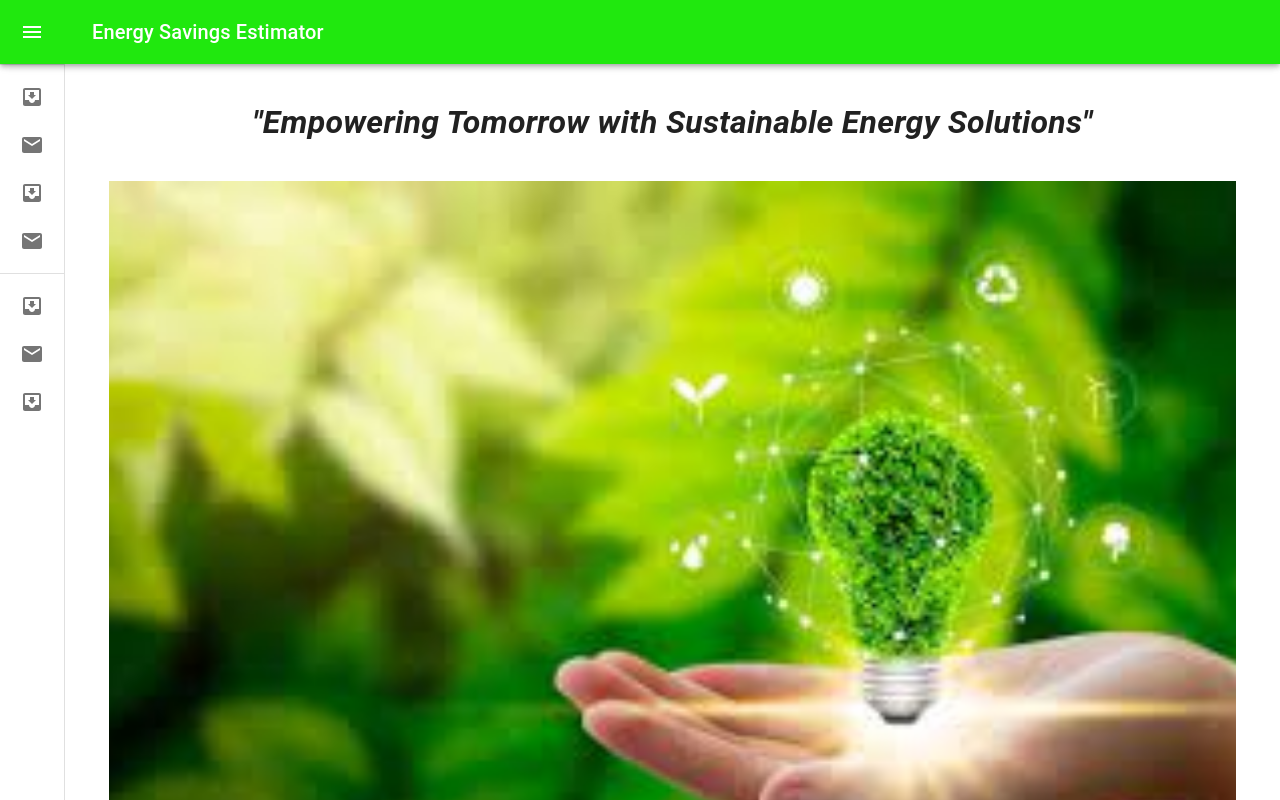
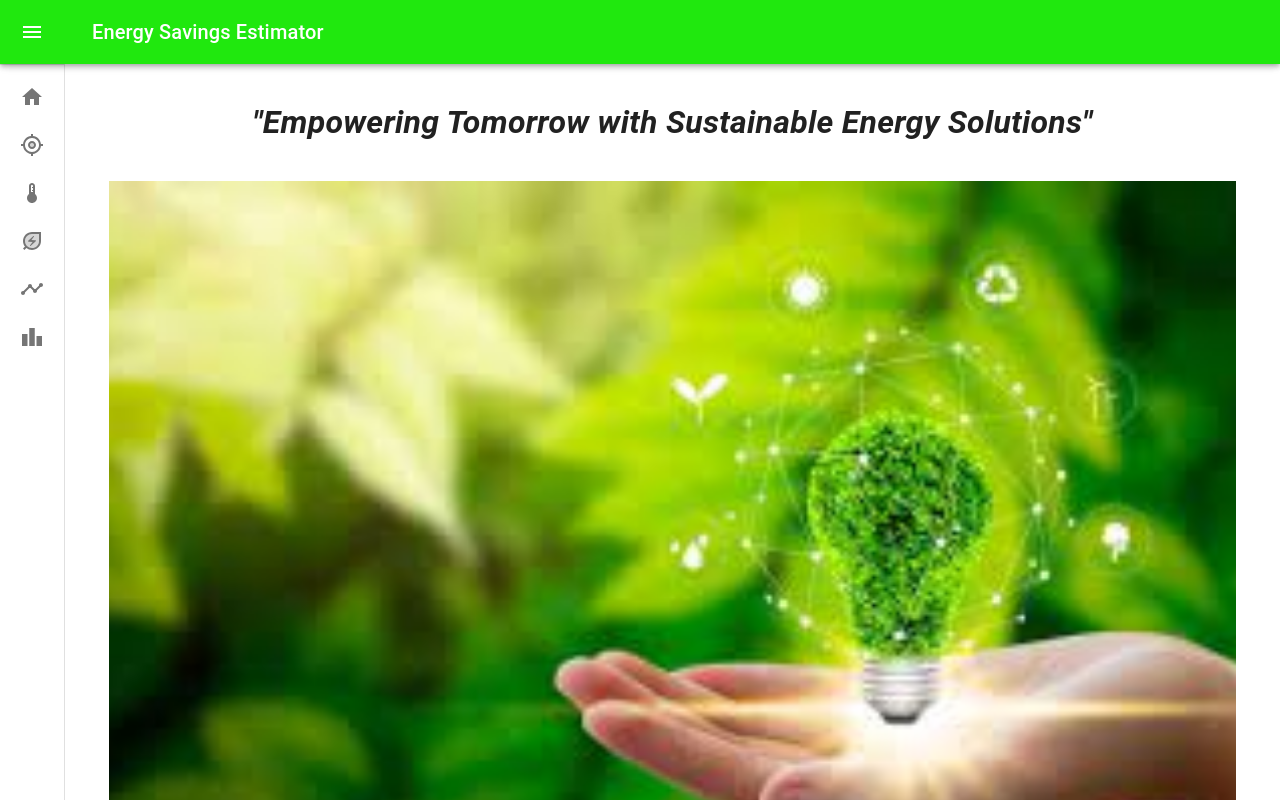
Before and after one commit to wycliffemwimali/EnergySavingsEstimator-frontend, a React (Create React App) app: page / in a window 1280 px wide. Shown: the top 800 px of the page. Built offline with nearby package versions, Linux system fonts and the light colour scheme.

Commit message:
renamed drawer items

```diff
--- a/package.json
+++ b/package.json
@@ -12,6 +12,7 @@
     "@testing-library/user-event": "^13.5.0",
     "react": "^18.2.0",
     "react-dom": "^18.2.0",
+    "react-router-dom": "^5.2.0",
     "react-scripts": "5.0.1",
     "web-vitals": "^2.1.4"
   },
--- a/src/App.js
+++ b/src/App.js
@@ -1,13 +1,14 @@
 // import logo from './logo.svg';
 import './App.css';
 import './component/Appbar'
-import Appbar from './component/Appbar';
+import { BrowserRouter as Router } from 'react-router-dom';
+import MiniDrawer from './component/Appbar';
 
 function App() {
   return (
-    <div className="App">
-     <Appbar/>
-    </div>
+    <Router>
+     <MiniDrawer/>
+    </Router>
   );
 }
 
--- a/src/component/Appbar.js
+++ b/src/component/Appbar.js
@@ -16,12 +16,25 @@ import ListItem from '@mui/material/ListItem';
 import ListItemButton from '@mui/material/ListItemButton';
 import ListItemIcon from '@mui/material/ListItemIcon';
 import ListItemText from '@mui/material/ListItemText';
-import InboxIcon from '@mui/icons-material/MoveToInbox';
-import MailIcon from '@mui/icons-material/Mail';
+import DeviceThermostatTwoToneIcon from '@mui/icons-material/DeviceThermostatTwoTone';
+import HomeIcon from '@mui/icons-material/Home';
+import GpsFixedTwoToneIcon from '@mui/icons-material/GpsFixedTwoTone';
+import EnergySavingsLeafTwoToneIcon from '@mui/icons-material/EnergySavingsLeafTwoTone';
+import TimelineTwoToneIcon from '@mui/icons-material/TimelineTwoTone';
+import LeaderboardIcon from '@mui/icons-material/Leaderboard';
+import { BrowserRouter as Router, Switch, Route, Link } from 'react-router-dom';
+import Temperature from './routes/Temperature';
+import Energy from './routes/Energy';
+import Map from './routes/Map';
+import Trends from './routes/Trends';
+import Home from './routes/Home';
+import Visualize from './routes/Visualize';
+
 
 import Image1 from './energy1.jpeg';
 import Image2 from './energy2.jpeg';
 import Image3 from './energy3.jpeg';
+
 
 const drawerWidth = 240;
 
@@ -117,13 +130,14 @@ const ImageCarousel = ({ images }) => {
 
 const SloganTypography = styled(Typography)(({ theme }) => ({
   fontSize: '1.5rem',
+  position: 'relative',
+  textAlign: 'center',
   fontWeight: 'bold',
   fontStyle: 'italic',
   [theme.breakpoints.up('sm')]: {
     fontSize: '2rem',
   },
 }));
-
 
 export default function MiniDrawer() {
   const theme = useTheme();
@@ -138,6 +152,7 @@ export default function MiniDrawer() {
   };
 
   return (
+    <Router>
       <Box sx={{ display: 'flex' }}>
         <CssBaseline />
         <AppBar position="fixed" open={open}>
@@ -167,9 +182,18 @@ export default function MiniDrawer() {
           </DrawerHeader>
           <Divider />
           <List>
-          {['Inbox', 'Starred', 'Send email', 'Drafts'].map((text, index) => (
-            <ListItem key={text} disablePadding sx={{ display: 'block' }}>
+            {[
+              { text: 'Home', icon: <HomeIcon />, link: '/' },
+              { text: 'Map Integration', icon: <GpsFixedTwoToneIcon />, link: '/Map' },
+              { text: 'Temperature Data', icon: <DeviceThermostatTwoToneIcon />, link: '/Temperature' },
+              { text: 'Energy Savings', icon: <EnergySavingsLeafTwoToneIcon />, link: '/Energy' },
+              { text: 'Data Trends', icon: <TimelineTwoToneIcon />, link: '/Trends' },
+              { text: 'Data Visualization', icon: <LeaderboardIcon />, link: '/Visualize' },
+            ].map((item, index) => (
+              <ListItem key={item.text} disablePadding sx={{ display: 'block' }}>
                 <ListItemButton
+                  component={Link}
+                  to={item.link}
                   sx={{
                     minHeight: 48,
                     justifyContent: open ? 'initial' : 'center',
@@ -183,34 +207,9 @@ export default function MiniDrawer() {
                       justifyContent: 'center',
                     }}
                   >
-                  {index % 2 === 0 ? <InboxIcon /> : <MailIcon />}
+                    {item.icon}
                   </ListItemIcon>
-                <ListItemText primary={text} sx={{ opacity: open ? 1 : 0 }} />
-              </ListItemButton>
-            </ListItem>
-          ))}
-        </List>
-        <Divider />
-        <List>
-          {['All mail', 'Trash', 'Spam'].map((text, index) => (
-            <ListItem key={text} disablePadding sx={{ display: 'block' }}>
-              <ListItemButton
-                sx={{
-                  minHeight: 48,
-                  justifyContent: open ? 'initial' : 'center',
-                  px: 2.5,
-                }}
-              >
-                <ListItemIcon
-                  sx={{
-                    minWidth: 0,
-                    mr: open ? 3 : 'auto',
-                    justifyContent: 'center',
-                  }}
-                >
-                  {index % 2 === 0 ? <InboxIcon /> : <MailIcon />}
-                </ListItemIcon>
-                <ListItemText primary={text} sx={{ opacity: open ? 1 : 0 }} />
+                  <ListItemText primary={item.text} sx={{ opacity: open ? 1 : 0 }} />
                 </ListItemButton>
               </ListItem>
             ))}
@@ -219,17 +218,34 @@ export default function MiniDrawer() {
         <Box component="main" sx={{ flexGrow: 1, p: 3, paddingTop: '30px' }}>
           <DrawerHeader />
 
-        {/* <Typography variant="h3" gutterBottom>
-          Prominent Header
-        </Typography> */}
           <SloganTypography variant="subtitle1" gutterBottom>
             "Empowering Tomorrow with Sustainable Energy Solutions"
           </SloganTypography>
 
-        {/* Implement the Image Carousel */}
           <ImageCarousel images={[Image1, Image2, Image3]} />
 
+          <Switch>
+            <Route path="/Temperature">
+              <Temperature />
+            </Route>
+            <Route path="/Energy">
+              <Energy />
+            </Route>
+            <Route path="/Map">
+              <Map />
+            </Route>
+            <Route path="/Trends">
+              <Trends />
+            </Route>
+            <Route path="/Visualize">
+              <Visualize />
+            </Route>
+            <Route path="/">
+              <Home />
+            </Route>
+          </Switch>
         </Box>
       </Box>
+    </Router>
   );
 }
--- /dev/null
+++ b/src/component/routes/Energy.js
@@ -0,0 +1,12 @@
+import React from 'react';
+import Typography from '@mui/material/Typography';
+
+const Energy = () => {
+  return (
+    <Typography variant="h2" gutterBottom>
+      Energy Page
+    </Typography>
+  );
+};
+
+export default Energy;
--- /dev/null
+++ b/src/component/routes/Home.js
@@ -0,0 +1,8 @@
+// Inbox.js
+import React from 'react';
+
+const Home = () => {
+  return <div>This is the Home page content.</div>;
+};
+
+export default Home;
--- /dev/null
+++ b/src/component/routes/Map.js
@@ -0,0 +1,12 @@
+import React from 'react';
+import Typography from '@mui/material/Typography';
+
+const Map = () => {
+  return (
+    <Typography variant="h2" gutterBottom>
+      All Map Page
+    </Typography>
+  );
+};
+
+export default Map;
--- /dev/null
+++ b/src/component/routes/Temperature.js
@@ -0,0 +1,8 @@
+// Temperature.js
+import React from 'react';
+
+const Temperature = () => {
+  return <div>This is the Temperature page content.</div>;
+};
+
+export default Temperature;
--- /dev/null
+++ b/src/component/routes/Trends.js
@@ -0,0 +1,12 @@
+import React from 'react';
+import Typography from '@mui/material/Typography';
+
+const Trends = () => {
+  return (
+    <Typography variant="h2" gutterBottom>
+      Trends Page
+    </Typography>
+  );
+};
+
+export default Trends;
--- /dev/null
+++ b/src/component/routes/Visualize.js
@@ -0,0 +1,8 @@
+// Inbox.js
+import React from 'react';
+
+const Visualize = () => {
+  return <div>This is the Visualize page content.</div>;
+};
+
+export default Visualize;
```
Also changed, not shown: src/CustomListItem/CustomListItem.js (added, +33 -0 lines), 1 other file (tests, documents, lock files or other folders). Lines whose indentation alone changed are shown as unchanged.
